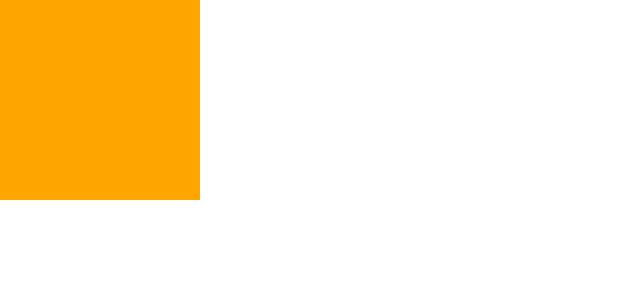
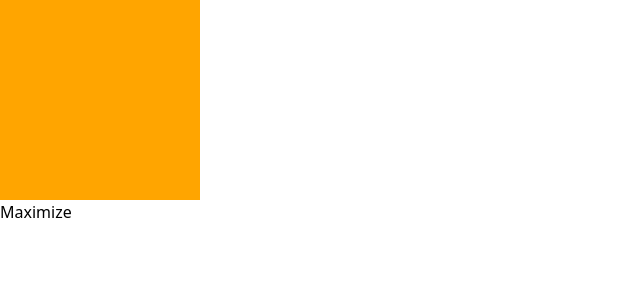
Before and after one commit to Kikketer/gametable2, a React (Vite) app: page /left in a window 1280 px wide. Shown: the top 300 px of the page, without its empty margins (0-640 px from the left). Built offline with nearby package versions, Linux system fonts and the light colour scheme.

Commit message:
Left window is dragable and maximize-able

```diff
--- /dev/null
+++ b/src/components/BoardWrap.tsx
@@ -0,0 +1,17 @@
+type BoardWrapProps = {
+  children?: ReactElement
+}
+
+export const BoardWrap = ({ children }: BoardWrapProps) => {
+  return (
+    <div>
+      <div
+        style={{ width: 200, height: 200, background: 'orange' }}
+        data-tauri-drag-region
+      ></div>
+      {children}
+    </div>
+  )
+}
+
+BoardWrap.displayName = 'BoardWrap'
--- a/src/routes/LeftWindow.tsx
+++ b/src/routes/LeftWindow.tsx
@@ -1,11 +1,17 @@
+import { BoardWrap } from '../components/BoardWrap'
+import { appWindow } from '@tauri-apps/api/window'
+
 export function Component() {
+  const maxi = async () => {
+    await appWindow.maximize()
+  }
+
   return (
-    <div>
-      <div
-        style={{ width: 200, height: 200, background: 'orange' }}
-        data-tauri-drag-region
-      ></div>
-    </div>
+    <BoardWrap>
+      <button className="btn" onClick={maxi}>
+        Maximize
+      </button>
+    </BoardWrap>
   )
 }
 
```
Also changed, not shown: src-tauri/tauri.conf.json5, 1 other file (tests, documents, lock files or other folders).
